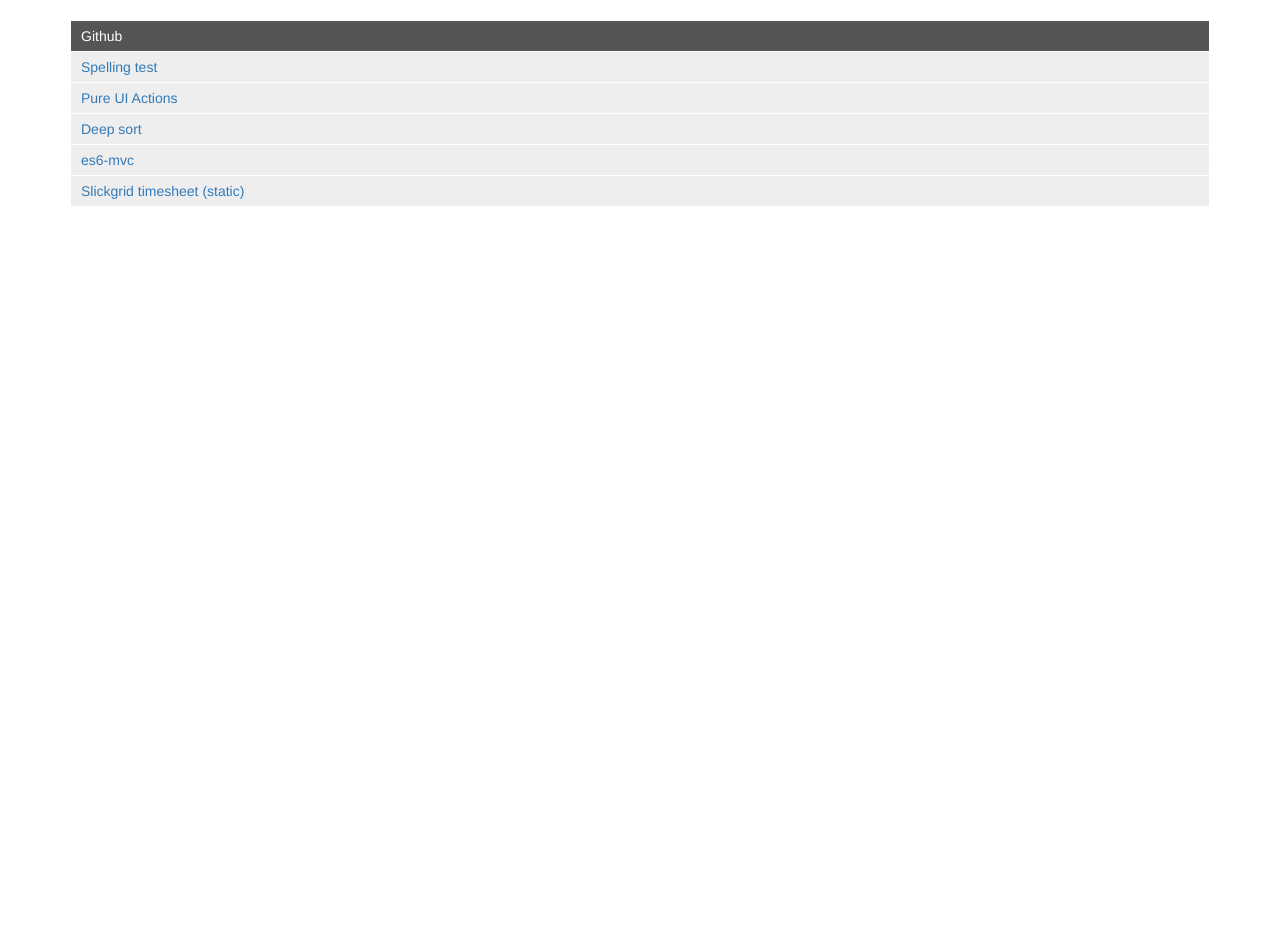
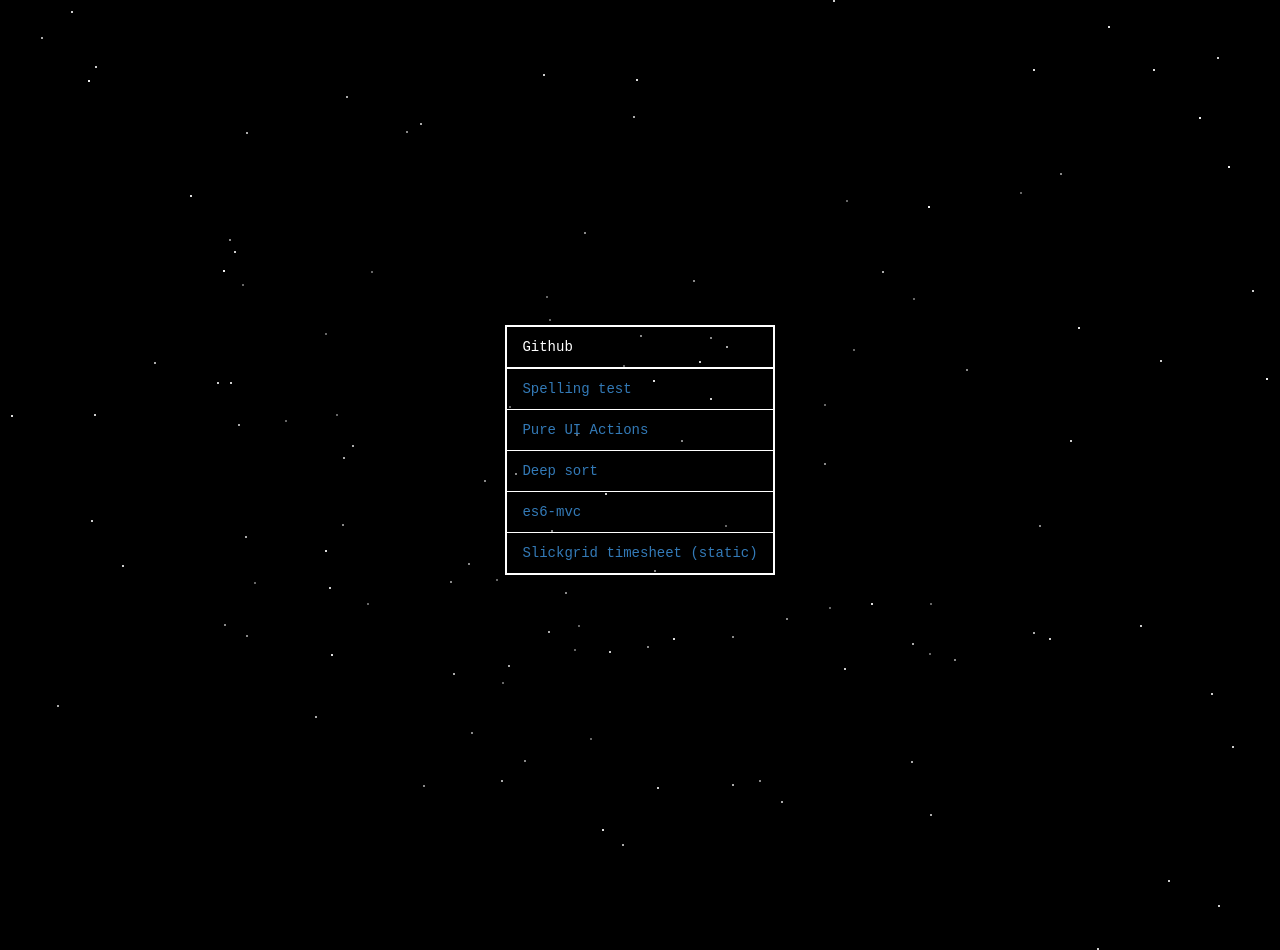
Before and after one commit to robCrawford/robCrawford.github.io, a Jekyll site: the page built from index.md, in a window 1280 px wide. Built offline with Jekyll 4.4.1, drawn with Linux system fonts in a browser that asks for light colours; before the commit the page ends 900 px from its top, so only the background shows below that.

Commit message:
Home page

```diff
--- /dev/null
+++ b/_layouts/home.html
@@ -0,0 +1,9 @@
+{% include header.html %}
+
+    <div class="home-content">
+        {{ content }}
+    </div>
+
+    <script type="text/javascript" src="/stars/stars.min.js"></script>
+
+{% include footer.html %}
--- a/css/styles.css
+++ b/css/styles.css
@@ -5,16 +5,21 @@
 table{
     margin: 20px 0;
     width: 100%;
+    font-family: 'Courier New', Courier, monospace;
+    border: 2px solid #fff;
+    background: transparent;
 }
 td, th{
     font-weight: normal;
-    background: #eee;
+    background: transparent;
     border: 1px solid #fff;
-    padding: 5px 10px;
+    padding: 10px 15px;
+    color: #fff;
 }
 th{
     color: #fff;
-    background: #555;
+    background: transparent;
+    border-bottom: 2px solid #fff;
 }
 
 /*
@@ -31,3 +36,31 @@ code {
     border: 0;
     padding: 14px;
 }
+
+/*
+  Star field background
+*/
+body {
+    position: relative;
+    background: #000;
+    margin: 0;
+    padding: 0;
+}
+canvas {
+    position: fixed;
+    top: 0;
+    left: 0;
+    z-index: -1;
+}
+.home-content {
+    position: relative;
+    z-index: 1;
+    display: flex;
+    justify-content: center;
+    align-items: center;
+    min-height: 100vh;
+}
+.home-content table {
+    margin: 0;
+    width: auto;
+}
```
Also changed, not shown: index.md (+1 -1 lines), stars/stars.html (added, +9 -0 lines), stars/stars.min.js (added).
